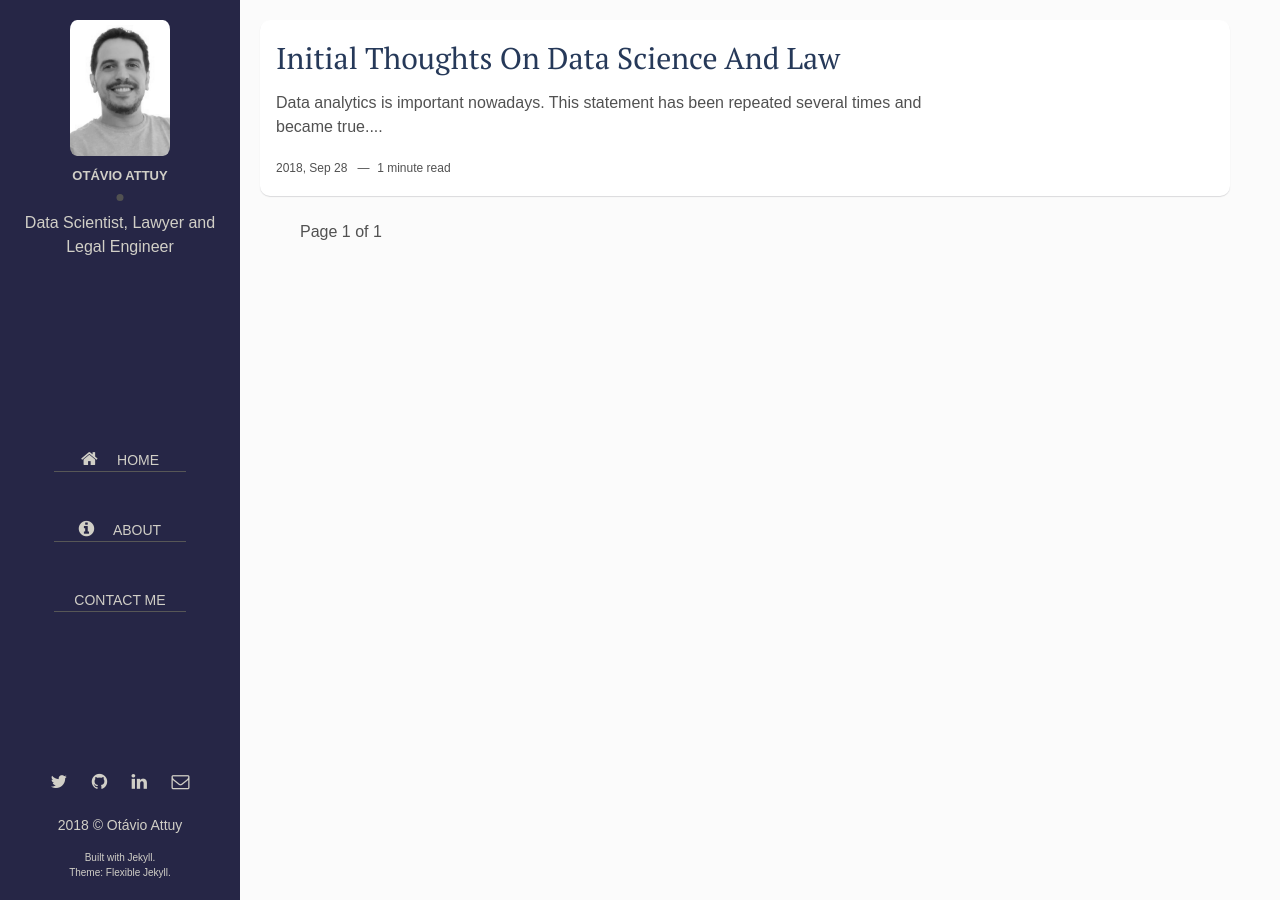
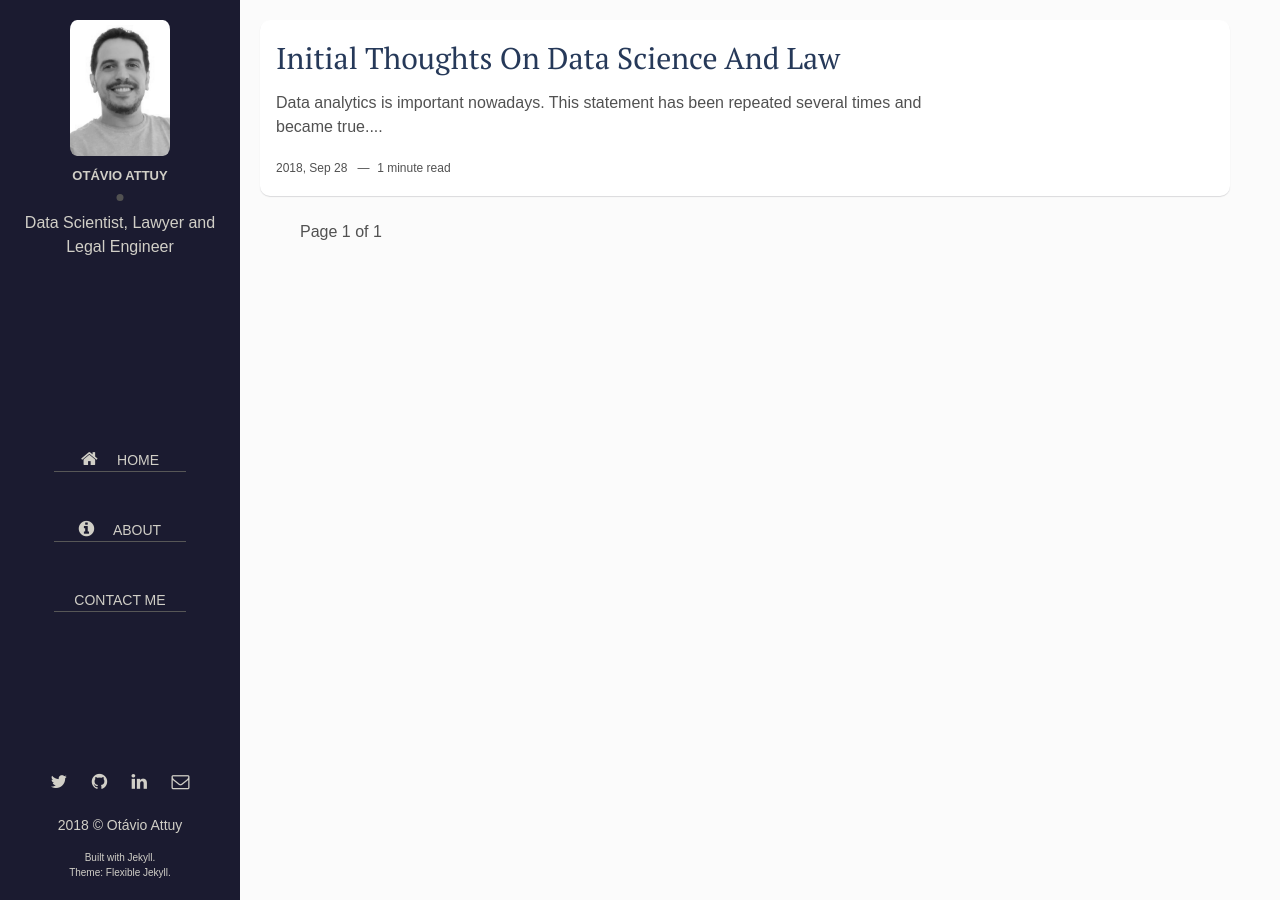
Before and after one commit to omattuy/data_science_and_law, a Jekyll site: the page built from index.html, in a window 1280 px wide. Built offline with Jekyll 4.4.1, drawn with Linux system fonts in a browser that asks for light colours; the list of posts is cut into pages by our own code.

```diff
--- a/assets/css/main.css
+++ b/assets/css/main.css
@@ -936,7 +936,7 @@
   height: 100%;
   padding: 20px 10px;
   color: #D1CFC7;
-  background-color: #262646;
+  background-color: #1b1b30;
 }
 
 .menu-nav-bar {
```
